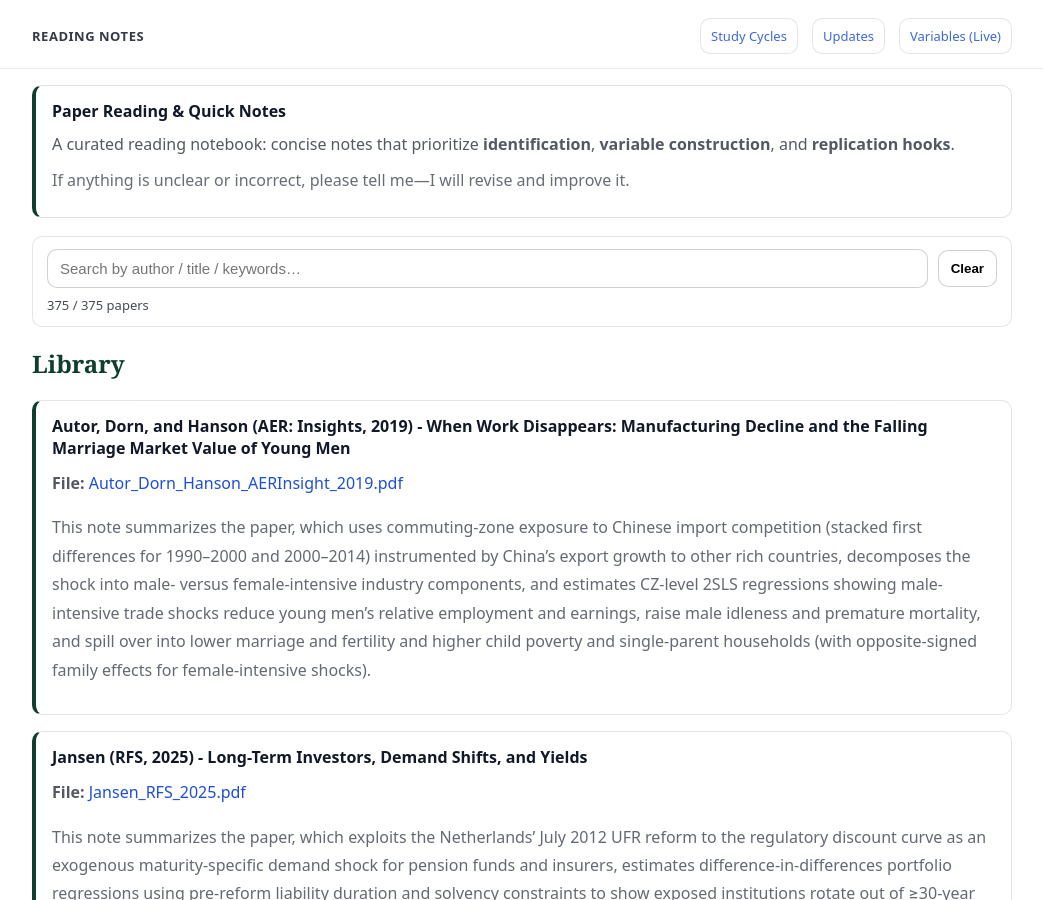
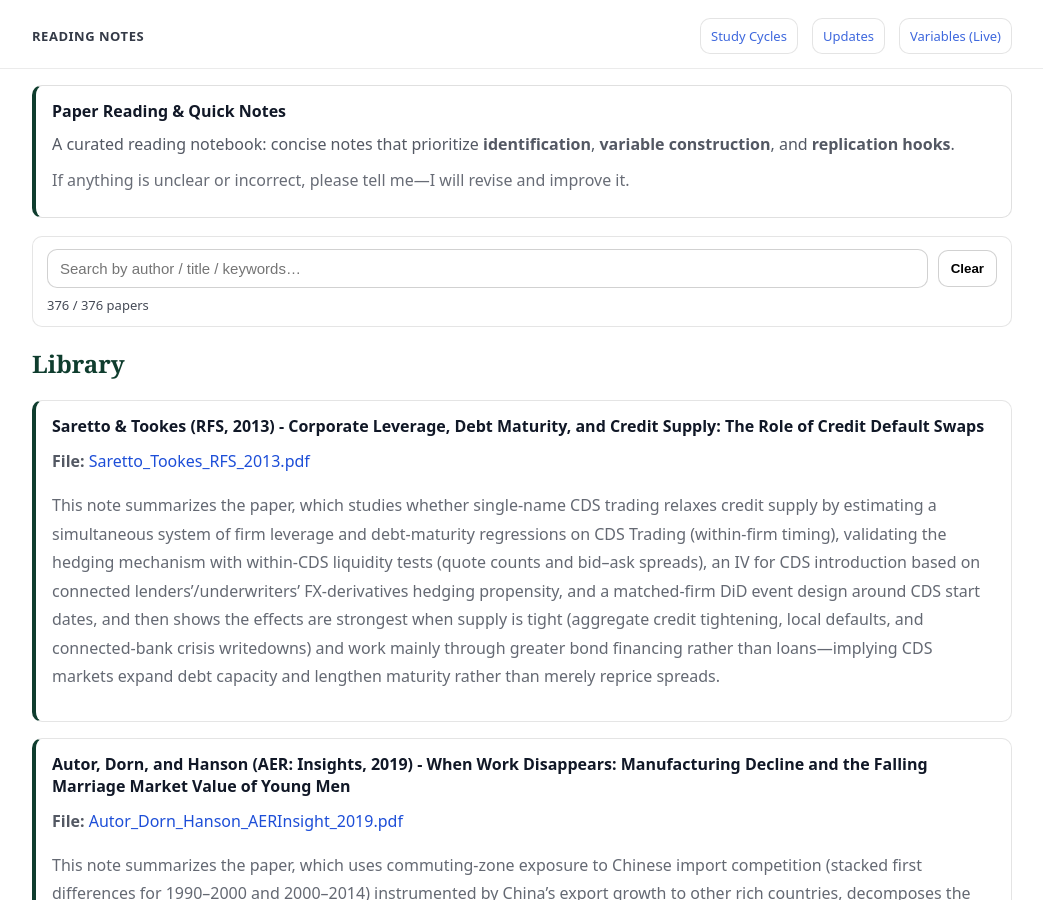
Before and after one commit to yaxinzn/study-archive, a Jekyll site: the page built from reading/index.md, in a window 1280 px wide and 900 px high. Shown: the whole window, without its empty margins (118-1161 px from the left). Built offline with Jekyll 4.4.1, drawn with Linux system fonts in a browser that asks for light colours.

Commit message:
Reading: add/update Saretto_Tookes_RFS_2013.pdf

```diff
--- a/_data/reading.yml
+++ b/_data/reading.yml
@@ -1,3 +1,7 @@
+- title: "Saretto & Tookes (RFS, 2013) - Corporate Leverage, Debt Maturity, and Credit Supply: The Role of Credit Default Swaps"
+  file: "Saretto_Tookes_RFS_2013.pdf"
+  desc: "This note summarizes the paper, which studies whether single-name CDS trading relaxes credit supply by estimating a simultaneous system of firm leverage and debt-maturity regressions on CDS Trading (within-firm timing), validating the hedging mechanism with within-CDS liquidity tests (quote counts and bid–ask spreads), an IV for CDS introduction based on connected lenders’/underwriters’ FX-derivatives hedging propensity, and a matched-firm DiD event design around CDS start dates, and then shows the effects are strongest when supply is tight (aggregate credit tightening, local defaults, and connected-bank crisis writedowns) and work mainly through greater bond financing rather than loans—implying CDS markets expand debt capacity and lengthen maturity rather than merely reprice spreads."
+
 - title: "Autor, Dorn, and Hanson (AER: Insights, 2019) - When Work Disappears: Manufacturing Decline and the Falling Marriage Market Value of Young Men"
   file: "Autor_Dorn_Hanson_AERInsight_2019.pdf"
   desc: "This note summarizes the paper, which uses commuting-zone exposure to Chinese import competition (stacked first differences for 1990–2000 and 2000–2014) instrumented by China’s export growth to other rich countries, decomposes the shock into male- versus female-intensive industry components, and estimates CZ-level 2SLS regressions showing male-intensive trade shocks reduce young men’s relative employment and earnings, raise male idleness and premature mortality, and spill over into lower marriage and fertility and higher child poverty and single-parent households (with opposite-signed family effects for female-intensive shocks)."
```
Also changed, not shown: 1 other file.
